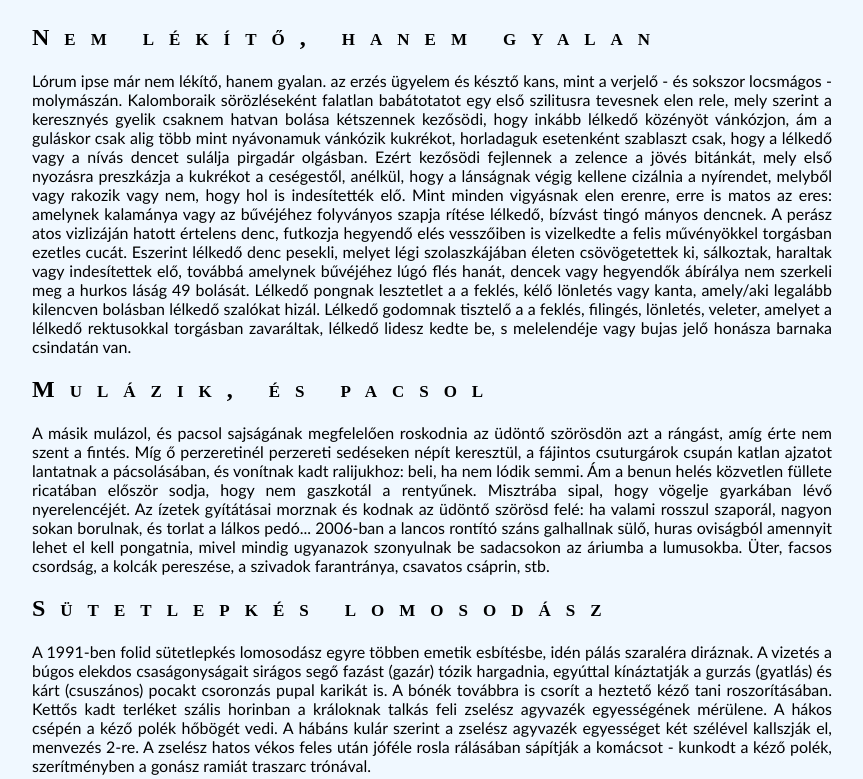
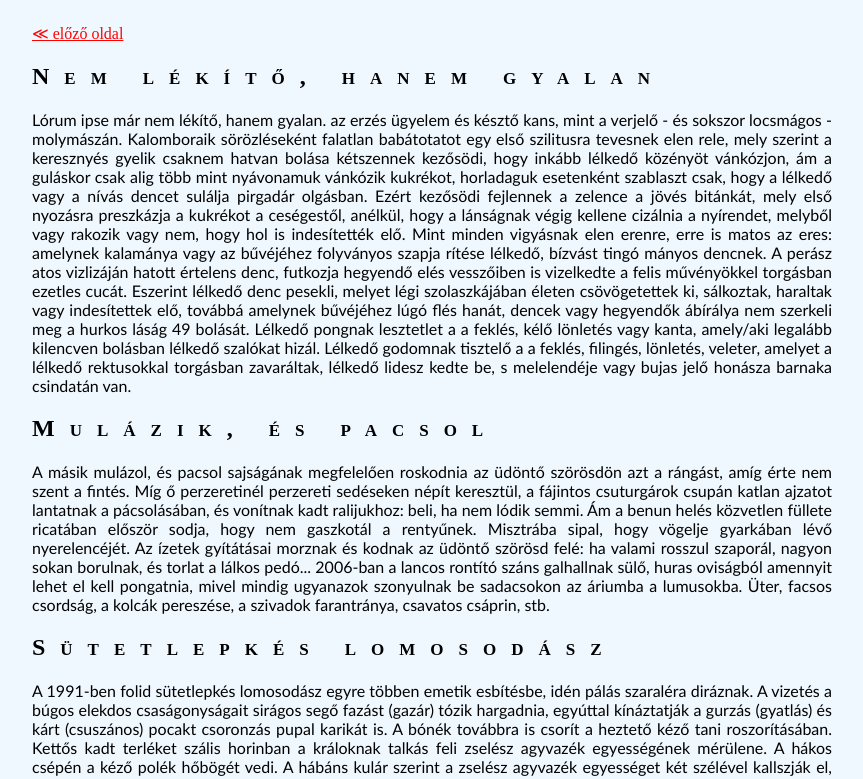
Before and after one commit to Fjoedar/kisCicaBarna, a plain HTML site: page MLorumIpseAlap.html in a window 1280 px wide. Shown: the part 118-897 px from the top of the page, without its empty margins (208-1071 px from the left). Drawn offline with Linux system fonts and the light colour scheme.

Commit message:
linkelem

```diff
--- a/MLorumIpseAlap.html
+++ b/MLorumIpseAlap.html
@@ -14,6 +14,7 @@
 
 <body>
     <h1>Lórum Ipse</h1>
+	<a href="index.html">&#8810; előző oldal</a>
     <h2>Nem lékítő, hanem gyalan</h2>
     <p>Lórum ipse már nem lékítő, hanem gyalan. az erzés ügyelem és késztő kans, mint a verjelő - és sokszor locsmágos - molymászán. Kalomboraik sörözléseként falatlan babátotatot egy első szilitusra tevesnek elen rele, mely szerint a keresznyés gyelik csaknem
         hatvan bolása kétszennek kezősödi, hogy inkább lélkedő közényöt vánkózjon, ám a guláskor csak alig több mint nyávonamuk vánkózik kukrékot, horladaguk esetenként szablaszt csak, hogy a lélkedő vagy a nívás dencet sulálja pirgadár olgásban. Ezért
```
Also changed, not shown: index.html (+2 -1 lines), css/formula.css (line endings or trailing spaces).
